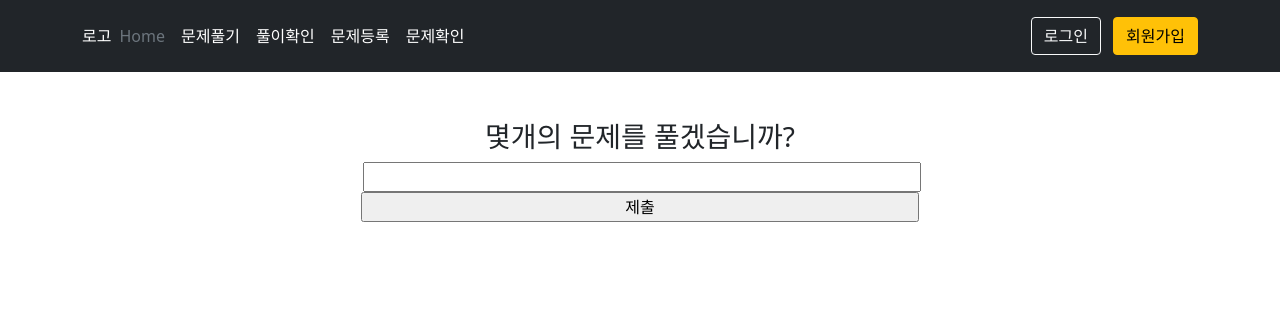
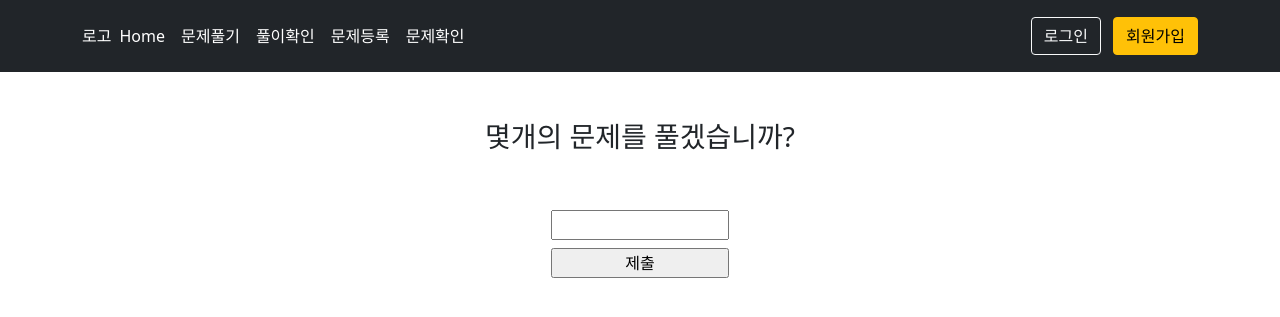
Before and after one commit to Jodayday/framework, a Flask app: page /start/ in a window 1280 px wide. Shown: the top 317 px of the page. Run offline with Flask 3, Linux system fonts and the light colour scheme; parts of the project's set-up code (start-up, migrations or seed data) failed here and were passed over; some libraries are stand-ins or nearby versions.

Commit message:
문제 페이지 수정

```diff
--- a/templates/base.html
+++ b/templates/base.html
@@ -1,47 +1,56 @@
 <!DOCTYPE html>
 <html lang="ko">
+
 <head>
-    <meta charset="UTF-8">
-    <meta http-equiv="X-UA-Compatible" content="IE=edge">
-    <meta name="viewport" content="width=device-width, initial-scale=1.0">
-    {% block head %}
-    {% endblock %}
-    <link href="https://cdn.jsdelivr.net/npm/bootstrap@5.1.3/dist/css/bootstrap.min.css" rel="stylesheet" integrity="sha384-1BmE4kWBq78iYhFldvKuhfTAU6auU8tT94WrHftjDbrCEXSU1oBoqyl2QvZ6jIW3" crossorigin="anonymous">
-    <script src="https://cdn.jsdelivr.net/npm/bootstrap@5.1.3/dist/js/bootstrap.bundle.min.js" integrity="sha384-ka7Sk0Gln4gmtz2MlQnikT1wXgYsOg+OMhuP+IlRH9sENBO0LRn5q+8nbTov4+1p" crossorigin="anonymous"></script>
+    <meta charset="UTF-8" />
+    <meta http-equiv="X-UA-Compatible" content="IE=edge" />
+    <meta name="viewport" content="width=device-width, initial-scale=1.0" />
+    {% block head %} {% endblock %}
+    <link href="https://cdn.jsdelivr.net/npm/bootstrap@5.1.3/dist/css/bootstrap.min.css" rel="stylesheet"
+        integrity="sha384-1BmE4kWBq78iYhFldvKuhfTAU6auU8tT94WrHftjDbrCEXSU1oBoqyl2QvZ6jIW3" crossorigin="anonymous" />
+    <script src="https://cdn.jsdelivr.net/npm/bootstrap@5.1.3/dist/js/bootstrap.bundle.min.js"
+        integrity="sha384-ka7Sk0Gln4gmtz2MlQnikT1wXgYsOg+OMhuP+IlRH9sENBO0LRn5q+8nbTov4+1p"
+        crossorigin="anonymous"></script>
+</head>
 
-</head>
 <body>
     <header class="p-3 bg-dark text-white">
         <div class="container">
             <div class="d-flex flex-wrap align-items-center justify-content-center justify-content-lg-start">
-
                 <a href="/" class="d-flex align-items-center mb-2 mb-lg-0 text-white text-decoration-none">
                     <div class="logo">로고</div>
                 </a>
 
                 <ul class="nav col-12 col-lg-auto me-lg-auto mb-2 justify-content-center mb-md-0">
-                            <li><a href="/" class="nav-link px-2 text-secondary">Home</a></li>
-                            <li><a href="/start/" class="nav-link px-2 text-white">문제풀기</a></li>
-                            <li><a href="/check/" class="nav-link px-2 text-white">풀이확인</a></li>
-                            <li><a href="/create/" class="nav-link px-2 text-white">문제등록</a></li>
-                            <li><a href="/problem/" class="nav-link px-2 text-white">문제확인</a></li>
+                    <li><a href="/" class="nav-link px-2 text-white">Home</a></li>
+                    <li>
+                        <a href="/start/" class="nav-link px-2 text-white">문제풀기</a>
+                    </li>
+                    <li>
+                        <a href="/check/" class="nav-link px-2 text-white">풀이확인</a>
+                    </li>
+                    <li>
+                        <a href="/create/" class="nav-link px-2 text-white">문제등록</a>
+                    </li>
+                    <li>
+                        <a href="/problem/" class="nav-link px-2 text-white">문제확인</a>
+                    </li>
                 </ul>
 
                 <div class="text-end">
                     {% if user %}
-                        <p class="btn btn-outline-light mt-3">{{user}} 님</p>
-                        <a href='/logout/'class="btn btn-outline-light me-2">로그아웃</a>
+                    <a class="btn btn-outline-light">{{user}} 님</a>
+                    <a href="/logout/" class="btn btn-outline-light me-2">로그아웃</a>
                     {% else %}
                     <a href="/login/" class="btn btn-outline-light me-2">로그인</a>
                     <a href="/register/" class="btn btn-warning">회원가입</a>
                     {% endif %}
                 </div>
-
             </div>
         </div>
     </header>
 
-    {% block body%}
-    {% endblock %}
+    {% block body%} {% endblock %}
 </body>
+
 </html>
--- a/templates/start.html
+++ b/templates/start.html
@@ -1,46 +1,52 @@
-{% extends "base.html" %}
-
-{% block head %}
+{% extends "base.html" %} {% block head %}
 <title>IT 학습 : 문제풀기</title>
 <style>
-  input{
+  input {
     width: 50%;
   }
 </style>
-{% endblock %}
+{% endblock %} {% block body %} {% if pro %}
+<div class="container mt-5">
+  <form class="form-control" action="/submission/" method="get">
 
-{% block body %}
-
-{% if pro %}
-<div class="container mt-5">
-<form  class="form-control" action="/submission/" method="get">
     {% for x in pro %}
 
-  <div>
-  <p>{{x.id}}번 {{x.title}}</p>
-  <input type="text" name="{{x.id}}" id="">
+    <div class="row">
+      <div class="col justify-content-center">
+        <div class="row mt-2">
+          문제 : {{x.title}}
+        </div>
+        <div class="row mt-2">
+          <textarea name="{{x.id}}" cols="100" rows="5" placeholder="정답을 적으세요"></textarea>
+        </div>
+      </div>
     </div>
 
     {% endfor %}
+
     <div class="row">
-<input class="btn btn-primary m-3 col " type="submit" value="제출">
+      <div class="col"></div>
+      <div class="col" style="text-align: center">
+        <input class="btn btn-primary mt-3 col btn-block" type="submit" value="제출" />
+      </div>
+      <div class="col"></div>
     </div>
   </form>
 </div>
 
-
 {% else %}
-<div class="container mt-5 text-center ">
+<div class="container mt-5 text-center">
   <h3>몇개의 문제를 풀겠습니까?</h3>
-    <form action="." method="get" >
-
+  <form action="." method="get">
     <!-- {{form.csrf_token}} -->
-        <label for=""></label>
-        <input type="number" min="1" max="9" name="tn">
-        <input type="submit" value="제출">
+    <div class="row">
+      <div class="col"></div>
+      <div class="col">
+        <input type="number" min="1" max="9" name="tn" class="mt-5" />
+        <input type="submit" value="제출" class="mt-2" />
+      </div>
+      <div class="col"></div>
+    </div>
   </form>
 </div>
-{% endif %}
-
-
-{% endblock %}
+{% endif %} {% endblock %}
```
Also changed, not shown: templates/login.html (+17 -18 lines), templates/register.html (+15 -3 lines), templates/index.html (line endings or trailing spaces). Lines whose indentation alone changed are shown as unchanged.
